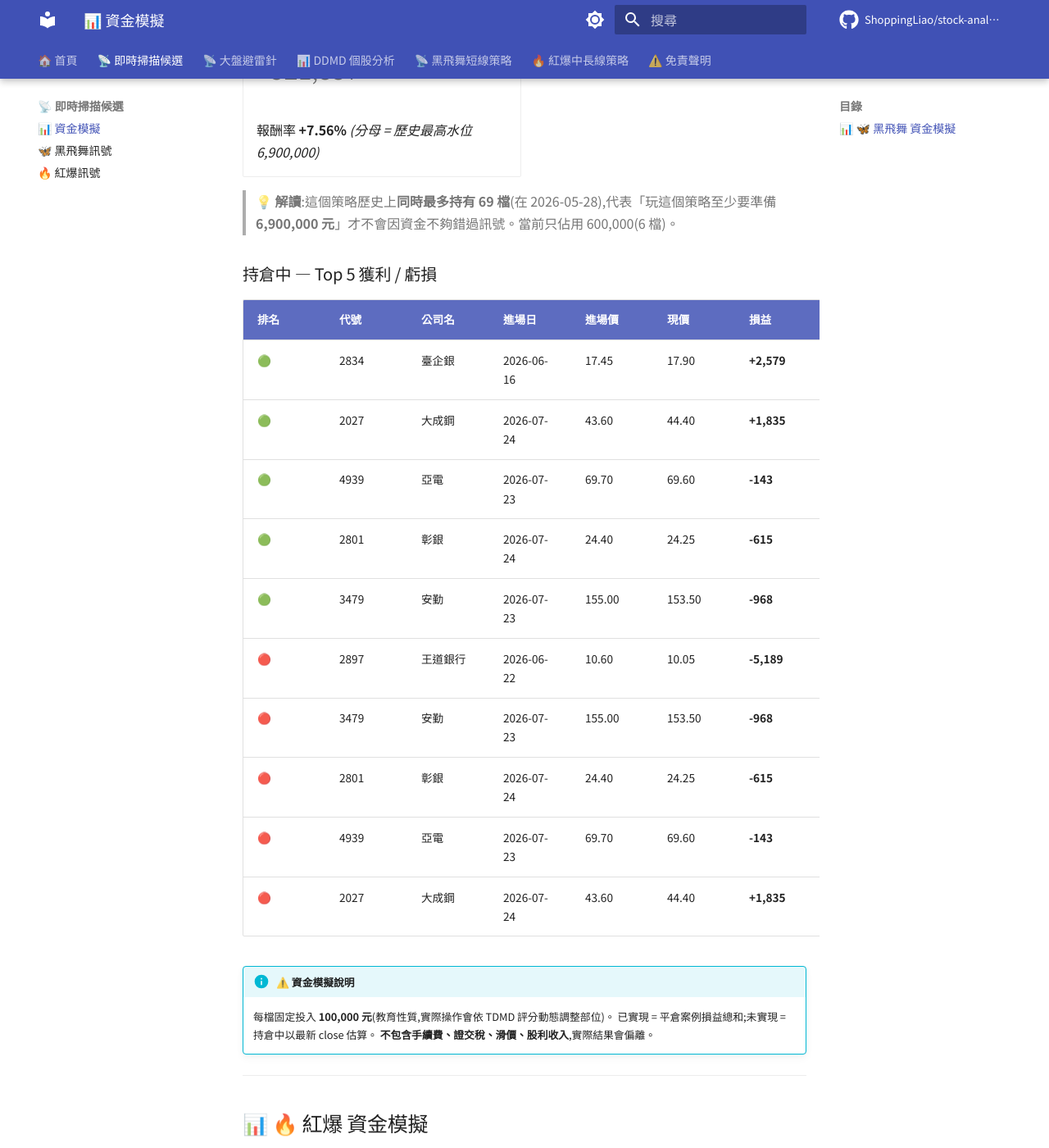
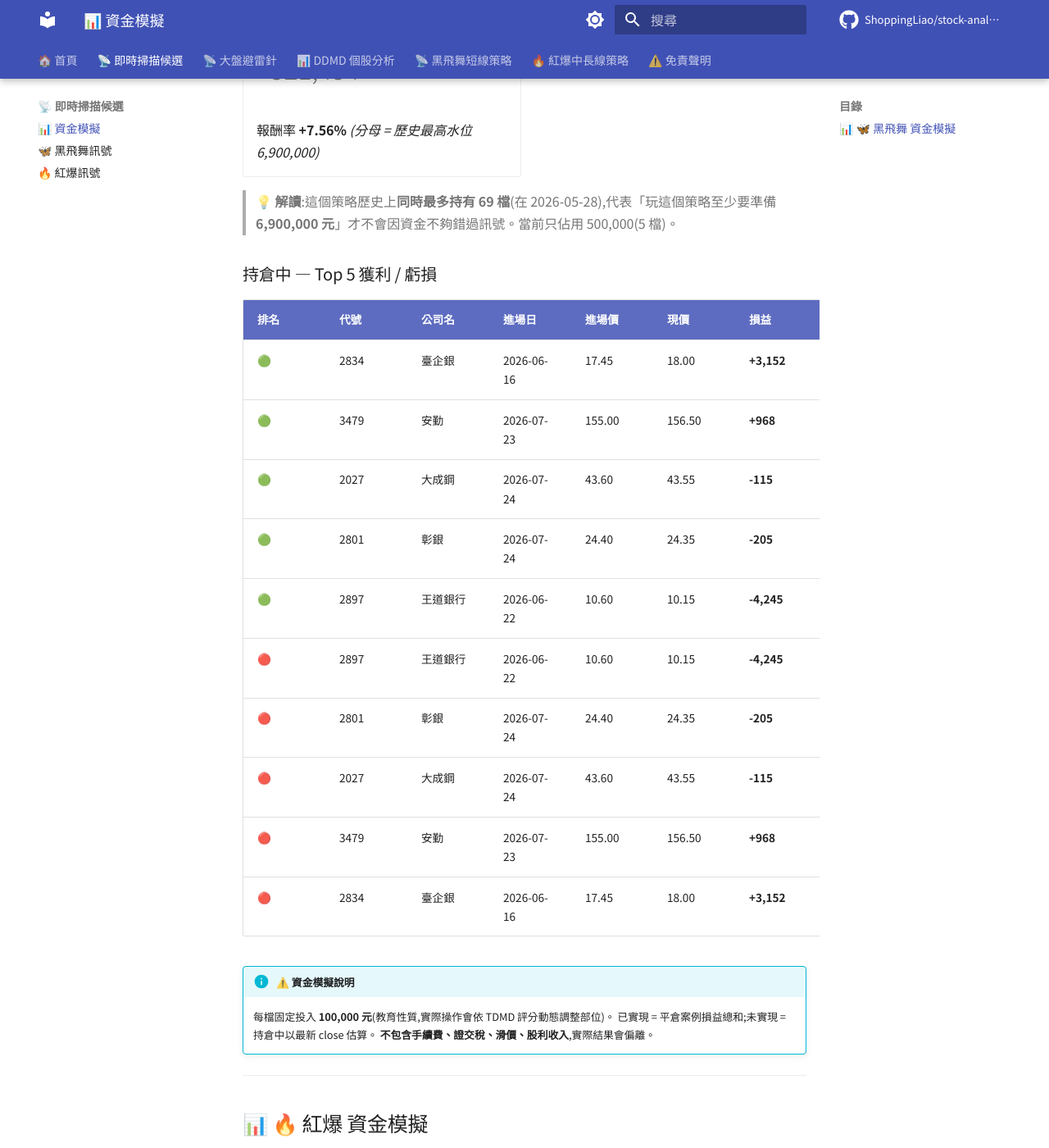
Before and after one commit to ShoppingLiao/stock-analysis-public, an MkDocs documentation site: the page built from docs/signals_capital.md, in a window 1280 px wide and 1400 px high, scrolled down 931 px. Shown: the whole window at 82% size. Built offline with MkDocs 1.6.1 and Material for MkDocs 9.7.7, drawn with Linux system fonts in a browser that asks for light colours; comment, search, counter and statistics services are not loaded; some of the changed text lies outside the part shown.

Commit message:
docs(signals): update BB + RB + capital (2026-07-24)

```diff
--- a/docs/signals_capital.md
+++ b/docs/signals_capital.md
@@ -17,9 +17,9 @@
 
 -   **💼 當前資金水位**
 
-    # 600,000
+    # 500,000
 
-    持倉 6 檔 × 100,000
+    持倉 5 檔 × 100,000
 
 -   **🌊 歷史最高水位**
 
@@ -29,40 +29,40 @@
 
 -   **🟢 已實現損益**
 
-    # +524,338
+    # +521,899
 
-    勝率 30.4% / 293 檔已平倉
+    勝率 30.3% / 294 檔已平倉
 
 -   **🟡 未實現損益**
 
-    # -2,501
+    # -445
 
-    持倉 6 檔(現價 vs 進場價)
+    持倉 5 檔(現價 vs 進場價)
 
 -   **📈 總損益**
 
-    # +521,837
+    # +521,454
 
     報酬率 **+7.56%** _(分母 = 歷史最高水位 6,900,000)_
 
 </div>
 
-> **💡 解讀**:這個策略歷史上**同時最多持有 69 檔**(在 2026-05-28),代表「玩這個策略至少要準備 **6,900,000 元**」才不會因資金不夠錯過訊號。當前只佔用 600,000(6 檔)。
+> **💡 解讀**:這個策略歷史上**同時最多持有 69 檔**(在 2026-05-28),代表「玩這個策略至少要準備 **6,900,000 元**」才不會因資金不夠錯過訊號。當前只佔用 500,000(5 檔)。
 
 ### 持倉中 — Top 5 獲利 / 虧損
 
 | 排名 | 代號 | 公司名 | 進場日 | 進場價 | 現價 | 損益 | 損益% |
 |------|------|--------|--------|--------|------|------|-------|
-| 🟢 | 2834 | 臺企銀 | 2026-06-16 | 17.45 | 17.90 | **+2,579** | **+2.58%** |
-| 🟢 | 2027 | 大成鋼 | 2026-07-24 | 43.60 | 44.40 | **+1,835** | **+1.83%** |
-| 🟢 | 4939 | 亞電 | 2026-07-23 | 69.70 | 69.60 | **-143** | **-0.14%** |
-| 🟢 | 2801 | 彰銀 | 2026-07-24 | 24.40 | 24.25 | **-615** | **-0.61%** |
-| 🟢 | 3479 | 安勤 | 2026-07-23 | 155.00 | 153.50 | **-968** | **-0.97%** |
-| 🔴 | 2897 | 王道銀行 | 2026-06-22 | 10.60 | 10.05 | **-5,189** | **-5.19%** |
-| 🔴 | 3479 | 安勤 | 2026-07-23 | 155.00 | 153.50 | **-968** | **-0.97%** |
-| 🔴 | 2801 | 彰銀 | 2026-07-24 | 24.40 | 24.25 | **-615** | **-0.61%** |
-| 🔴 | 4939 | 亞電 | 2026-07-23 | 69.70 | 69.60 | **-143** | **-0.14%** |
-| 🔴 | 2027 | 大成鋼 | 2026-07-24 | 43.60 | 44.40 | **+1,835** | **+1.83%** |
+| 🟢 | 2834 | 臺企銀 | 2026-06-16 | 17.45 | 18.00 | **+3,152** | **+3.15%** |
+| 🟢 | 3479 | 安勤 | 2026-07-23 | 155.00 | 156.50 | **+968** | **+0.97%** |
+| 🟢 | 2027 | 大成鋼 | 2026-07-24 | 43.60 | 43.55 | **-115** | **-0.11%** |
+| 🟢 | 2801 | 彰銀 | 2026-07-24 | 24.40 | 24.35 | **-205** | **-0.20%** |
+| 🟢 | 2897 | 王道銀行 | 2026-06-22 | 10.60 | 10.15 | **-4,245** | **-4.25%** |
+| 🔴 | 2897 | 王道銀行 | 2026-06-22 | 10.60 | 10.15 | **-4,245** | **-4.25%** |
+| 🔴 | 2801 | 彰銀 | 2026-07-24 | 24.40 | 24.35 | **-205** | **-0.20%** |
+| 🔴 | 2027 | 大成鋼 | 2026-07-24 | 43.60 | 43.55 | **-115** | **-0.11%** |
+| 🔴 | 3479 | 安勤 | 2026-07-23 | 155.00 | 156.50 | **+968** | **+0.97%** |
+| 🔴 | 2834 | 臺企銀 | 2026-06-16 | 17.45 | 18.00 | **+3,152** | **+3.15%** |
 
 !!! info "⚠️ 資金模擬說明"
     每檔固定投入 **100,000 元**(教育性質,實際操作會依 TDMD 評分動態調整部位)。
@@ -97,15 +97,15 @@
 
 -   **🟡 未實現損益**
 
-    # +893,888
+    # +585,985
 
     持倉 94 檔(現價 vs 進場價)
 
 -   **📈 總損益**
 
-    # +501,205
+    # +193,302
 
-    報酬率 **+3.15%** _(分母 = 歷史最高水位 15,900,000)_
+    報酬率 **+1.22%** _(分母 = 歷史最高水位 15,900,000)_
 
 </div>
 
@@ -115,16 +115,16 @@
 
 | 排名 | 代號 | 公司名 | 進場日 | 進場價 | 現價 | 損益 | 損益% |
 |------|------|--------|--------|--------|------|------|-------|
-| 🟢 | 6182 | 合晶 | 2026-05-08 | 56.90 | 126.50 | **+122,320** | **+122.32%** |
-| 🟢 | 6834 | 天二科技 | 2026-05-08 | 48.10 | 97.00 | **+101,663** | **+101.66%** |
-| 🟢 | 8261 | 富鼎 | 2026-05-14 | 136.00 | 235.00 | **+72,794** | **+72.79%** |
-| 🟢 | 2478 | 大毅 | 2026-05-07 | 80.10 | 138.00 | **+72,285** | **+72.28%** |
-| 🟢 | 2302 | 麗正 | 2026-05-13 | 26.00 | 42.45 | **+63,269** | **+63.27%** |
-| 🔴 | 6129 | 普誠 | 2026-07-06 | 20.85 | 15.15 | **-27,338** | **-27.34%** |
-| 🔴 | 6271 | 同欣電 | 2026-06-25 | 271.50 | 200.00 | **-26,335** | **-26.34%** |
-| 🔴 | 6488 | 環球晶 | 2026-07-14 | 1515.00 | 1120.00 | **-26,073** | **-26.07%** |
-| 🔴 | 6156 | 松上 | 2026-07-02 | 32.00 | 23.80 | **-25,625** | **-25.63%** |
-| 🔴 | 3066 | 李洲 | 2026-07-07 | 30.20 | 22.60 | **-25,166** | **-25.17%** |
+| 🟢 | 6182 | 合晶 | 2026-05-08 | 56.90 | 114.00 | **+100,351** | **+100.35%** |
+| 🟢 | 6834 | 天二科技 | 2026-05-08 | 48.10 | 90.10 | **+87,318** | **+87.32%** |
+| 🟢 | 4707 | 磐亞 | 2026-06-03 | 19.80 | 35.30 | **+78,283** | **+78.28%** |
+| 🟢 | 2302 | 麗正 | 2026-05-13 | 26.00 | 43.00 | **+65,385** | **+65.38%** |
+| 🟢 | 2478 | 大毅 | 2026-05-07 | 80.10 | 131.50 | **+64,170** | **+64.17%** |
+| 🔴 | 6488 | 環球晶 | 2026-07-14 | 1515.00 | 1030.00 | **-32,013** | **-32.01%** |
+| 🔴 | 6271 | 同欣電 | 2026-06-25 | 271.50 | 189.00 | **-30,387** | **-30.39%** |
+| 🔴 | 6156 | 松上 | 2026-07-02 | 32.00 | 22.70 | **-29,062** | **-29.06%** |
+| 🔴 | 6129 | 普誠 | 2026-07-06 | 20.85 | 15.00 | **-28,058** | **-28.06%** |
+| 🔴 | 3066 | 李洲 | 2026-07-07 | 30.20 | 22.50 | **-25,497** | **-25.50%** |
 
 !!! info "⚠️ 資金模擬說明"
     每檔固定投入 **100,000 元**(教育性質,實際操作會依 TDMD 評分動態調整部位)。
@@ -139,9 +139,9 @@
 
 -   **💼 當前資金水位**
 
-    # 10,000,000
+    # 9,900,000
 
-    BB 600,000 + RB 9,400,000
+    BB 500,000 + RB 9,400,000
 
 -   **🌊 兩策略歷史最高水位**
 
@@ -151,21 +151,21 @@
 
 -   **🟢 已實現損益**
 
-    # +131,655
+    # +129,216
 
-    BB +524,338 + RB -392,683
+    BB +521,899 + RB -392,683
 
 -   **🟡 未實現損益**
 
-    # +891,387
+    # +585,540
 
-    BB -2,501 + RB +893,888
+    BB -445 + RB +585,985
 
 -   **📈 總損益**
 
-    # +1,023,042
+    # +714,756
 
-    報酬率 **+4.49%** _(分母 = 兩策略歷史最高水位)_
+    報酬率 **+3.13%** _(分母 = 兩策略歷史最高水位)_
 
 </div>
 
```
Also changed, not shown: docs/signals_black_butterfly.md (+10 -12 lines), docs/signals_red_burst.md (+5 -1 lines).
